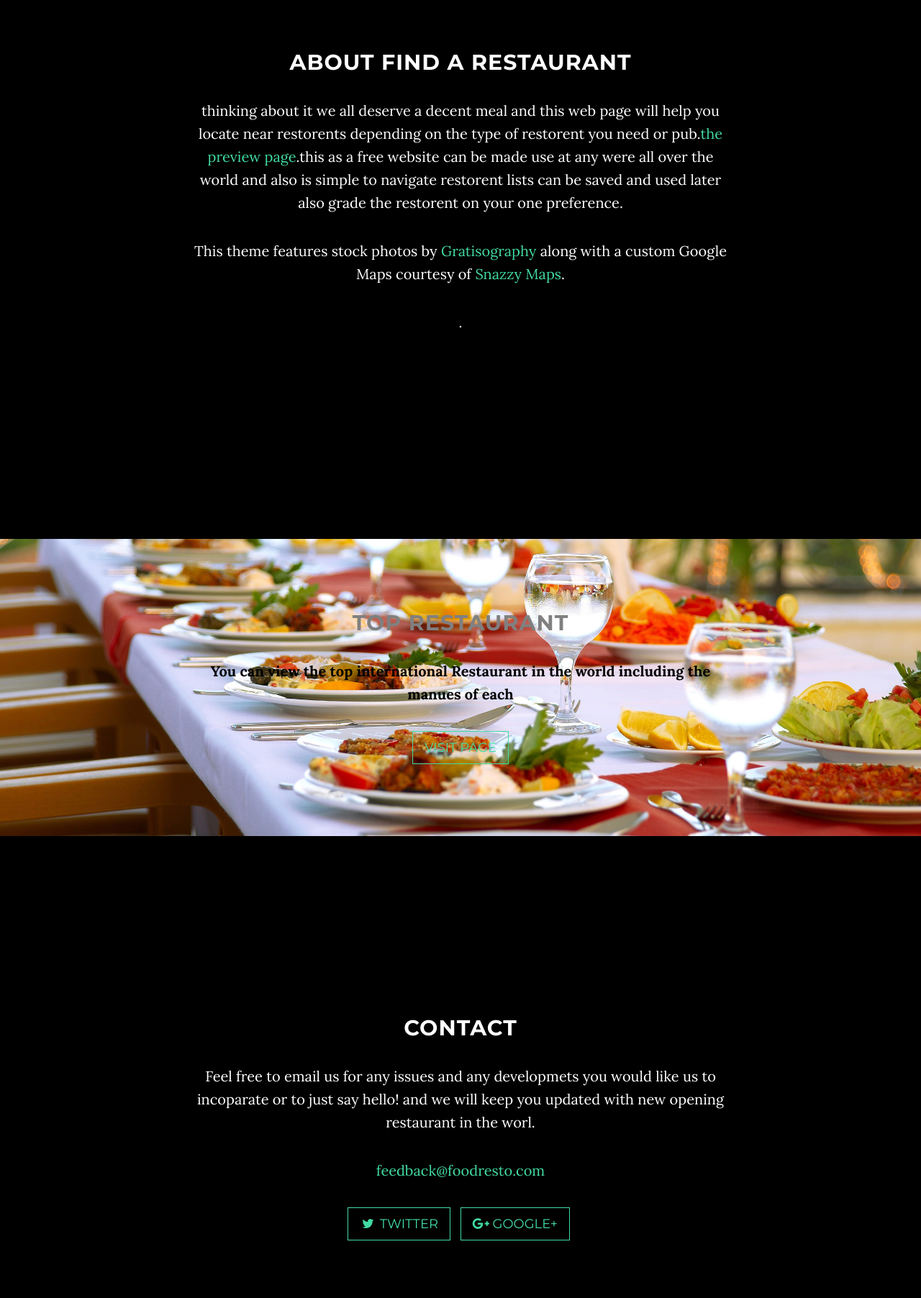
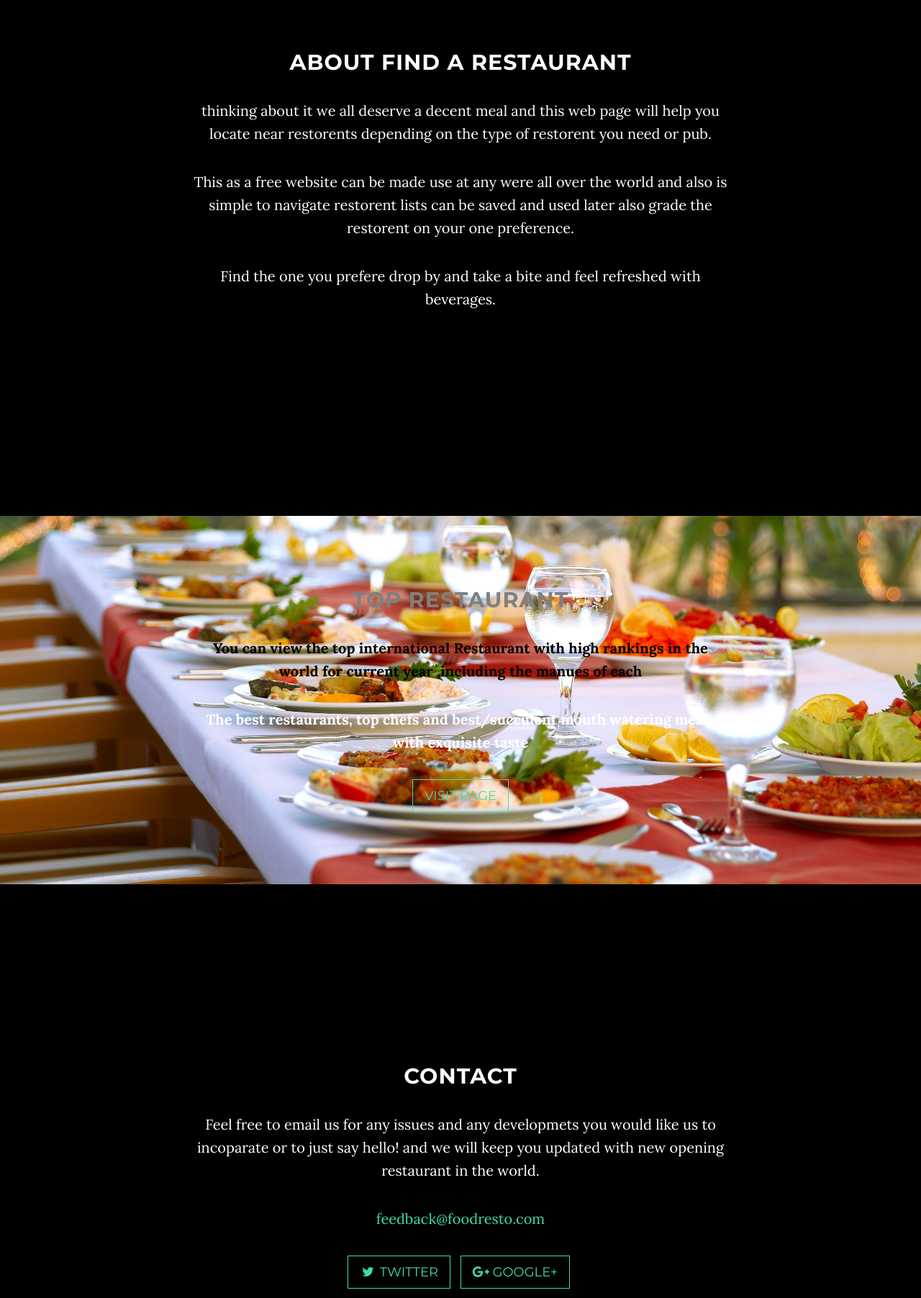
Before and after one commit to dlaminisihle/grayscale-onepage, a website: page index.html in a window 1280 px wide. Shown: the part 980-2784 px from the top of the page at 72% size. Drawn offline with nearby package versions, Linux system fonts and the light colour scheme; some packages are replaced by stand-ins of ours.

Commit message:
Add files via upload

```diff
--- a/index.html
+++ b/index.html
@@ -91,9 +91,10 @@
         <div class="row">
             <div class="col-lg-8 col-lg-offset-2" >
                 <h2>About Find a Restaurant</h2>
-                <p>thinking about it we all deserve a decent meal and this web page will help you locate near restorents depending on the type of restorent you need or pub.<a href="http://startbootstrap.com/template-overviews/grayscale/">the preview page</a>.this as a free website can be made use at any were all over the world and also is simple to navigate restorent lists can be saved and used later also grade the restorent on your one preference.</p>
-                <p>This theme features stock photos by <a href="http://gratisography.com/">Gratisography</a> along with a custom Google Maps courtesy of <a href="http://snazzymaps.com/">Snazzy Maps</a>.</p>
-                <p>.</p>
+                <p>thinking about it we all deserve a decent meal and this web page will help you locate near restorents depending on the type of restorent you need or pub. </p>
+                <p>This as a free website can be made use at any were all over the world and also is simple to navigate restorent lists can be saved and used later also grade the restorent on your one preference.</p>
+
+                <p>Find the one you prefere drop by and take a bite and feel refreshed with beverages.</p>
             </div>
         </div>
     </section>
@@ -104,8 +105,9 @@
             <div class="container">
                 <div class="col-lg-8 col-lg-offset-2">
                     <h2 style="color:gray">Top Restaurant</h2>
-                    <p style="color:black"><b>You can view the top international Restaurant in the world including the manues of each</b></p>
-                    <a href="http://startbootstrap.com/template-overviews/grayscale/" class="btn btn-default btn-lg">Visit Page</a>
+                    <p style="color:black"><b>You can view the top international Restaurant with high rankings in the world for current year ,including the manues of each</p>
+                    <p>The best restaurants, top chefs and best/succulent mouth watering meals with exquisite taste   </b></p>
+                    <a href="http://www.eater.com/2016/6/13/11923536/worlds-50-best-restaurants-2016" class="btn btn-default btn-lg">Visit Page</a>
                 </div>
             </div>
         </div>
@@ -116,16 +118,16 @@
         <div class="row">
             <div class="col-lg-8 col-lg-offset-2">
                 <h2>Contact </h2>
-                <p>Feel free to email us for any issues and any developmets you would like us to incoparate or to just say hello! and we will keep you updated with new opening restaurant in the worl.</p>
-                <p><a href="mailto:feedback@startbootstrap.com">feedback@foodresto.com</a>
+                <p>Feel free to email us for any issues and any developmets you would like us to incoparate or to just say hello! and we will keep you updated with new opening restaurant in the world.</p>
+                <p><a href="https://mail.google.com/mail/u/0/">feedback@foodresto.com</a>
                 </p>
                 <ul class="list-inline banner-social-buttons">
                     <li>
-                        <a href="https://twitter.com/SBootstrap" class="btn btn-default btn-lg"><i class="fa fa-twitter fa-fw"></i> <span class="network-name">Twitter</span></a>
+                        <a href="https://twitter.com/" class="btn btn-default btn-lg"><i class="fa fa-twitter fa-fw"></i> <span class="network-name">Twitter</span></a>
                     </li>
 
                     <li>
-                        <a href="https://plus.google.com/+Startbootstrap/posts" class="btn btn-default btn-lg"><i class="fa fa-google-plus fa-fw"></i> <span class="network-name">Google+</span></a>
+                        <a href="https://plus.google.com/u/0/" class="btn btn-default btn-lg"><i class="fa fa-google-plus fa-fw"></i> <span class="network-name">Google+</span></a>
                     </li>
                 </ul>
             </div>
```
